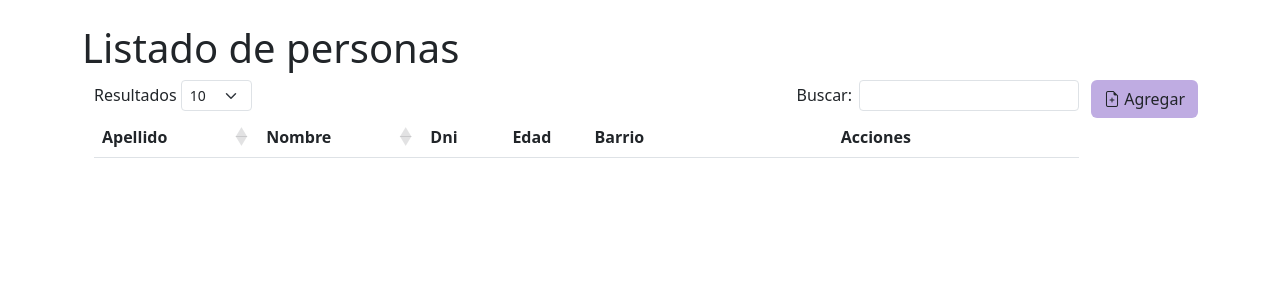
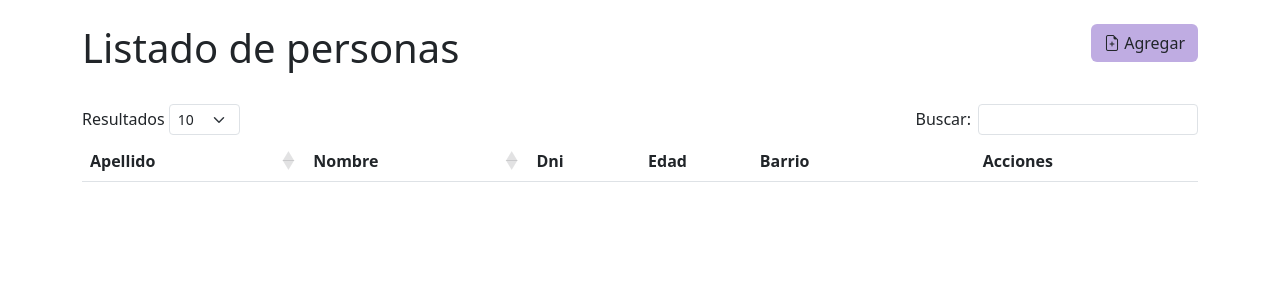
Before and after one commit to marceloambrosio/AccionSocial, a Django app: page /expedientes/persona_index/ in a window 1280 px wide. Shown: the part 56-356 px from the top of the page. Run offline with Django 4.2, Linux system fonts and the light colour scheme; a user stored in the database is signed in; lists and menus that the app fills with data are empty; some libraries are stand-ins or nearby versions.

Commit message:
cambios persona_list

```diff
--- a/expedientes/templates/persona/persona_list.html
+++ b/expedientes/templates/persona/persona_list.html
@@ -5,12 +5,11 @@
 {% block content %}
 
 <br>
-<h1>Listado de personas</h1>
-
+<h1>Listado de personas
     <div class="btn-toolbar float-end">
         <div class="btn-group mr-2">
             {% if perms.expediente.create_persona %}
-        <button type="button" class="float-end btn" style="background-color: #BFACE2"
+            <button type="button" class="btn" style="background-color: #BFACE2"
                 onclick="location.href='/expedientes/persona_new'"><i class="bi-file-earmark-plus"></i> Agregar</button>
             {% else %}
             <a class="btn" disabled style="background-color: #F3E8FF; cursor:not-allowed" role="button"
@@ -18,6 +17,11 @@
             {% endif %}
         </div>
     </div>
+</h1>
+<br>
+
+
+
 <table class="table table-hover" id="tablaPersona" width="100%">
 </table>
 
@@ -39,12 +43,20 @@
                 "headers": { 'X-CSRFToken': '{{ csrf_token }}' },
             },
             "columns": [
-                { data: "apellido", name: "apellido", title: "Apellido", class: "col-2" },
-                { data: "nombre", name: "nombre", title: "Nombre", class: "col-2" },
-                { data: "dni", name: "dni", title: "Dni", orderable: false, searchable: false, class: "col-1" },
-                { data: "edad", name: "edad", title: "Edad", orderable: false, searchable: false, class: "col-1" },
-                { data: "barrio", name: "barrio", title: "Barrio", orderable: false, searchable: false, class: "col-3" },
-                { data: "acciones", name: "acciones", title: "Acciones", orderable: false, searchable: false, class: "col-3" }
+                { data: "apellido", name: "apellido", title: "Apellido"},
+                { data: "nombre", name: "nombre", title: "Nombre"},
+                { data: "dni", name: "dni", title: "Dni", orderable: false, searchable: false},
+                { data: "edad", name: "edad", title: "Edad", orderable: false, searchable: false},
+                { data: "barrio", name: "barrio", title: "Barrio", orderable: false, searchable: false},
+                { data: "acciones", name: "acciones", title: "Acciones", orderable: false, searchable: false}
+            ],
+            "columnDefs": [
+            { width: '20%', targets: 0 },
+            { width: '20%', targets: 1 },
+            { width: '10%', targets: 2 },
+            { width: '10%', targets: 3 },
+            { width: '20%', targets: 4 },
+            { width: '20%', targets: 5 }
             ],
             "order": [[0, "asc"]],
             "language": {
```
Also changed, not shown: db.sqlite3. Lines whose indentation alone changed are shown as unchanged.
